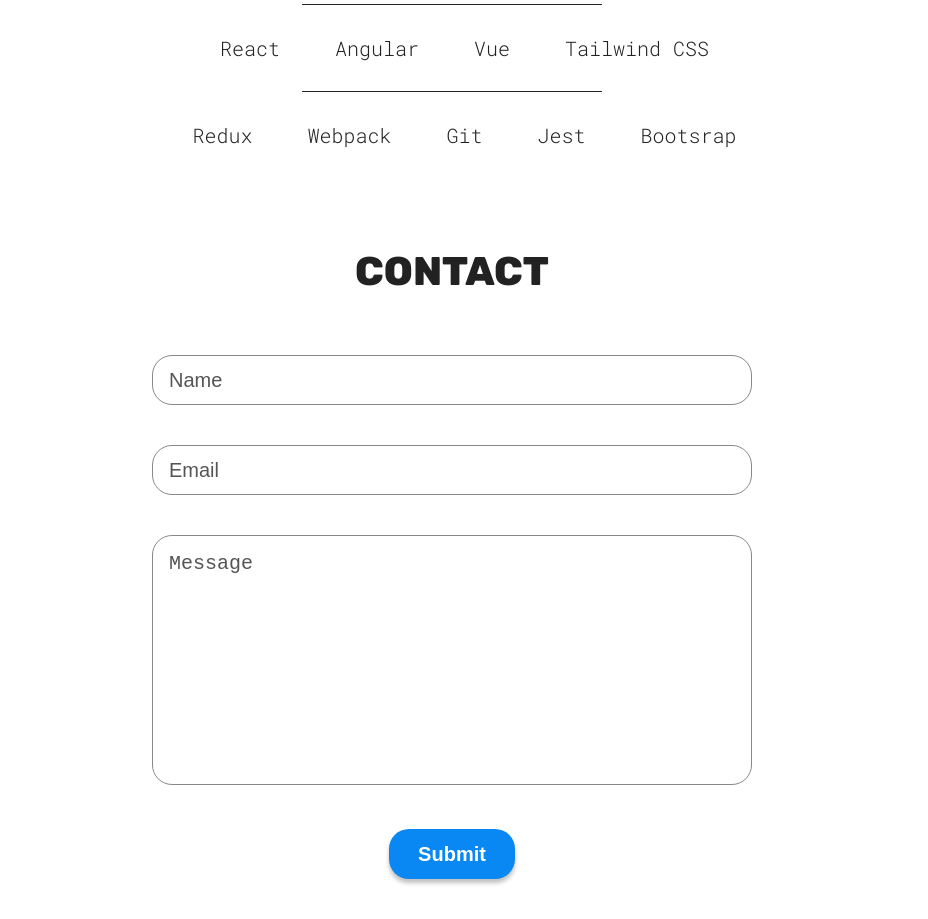
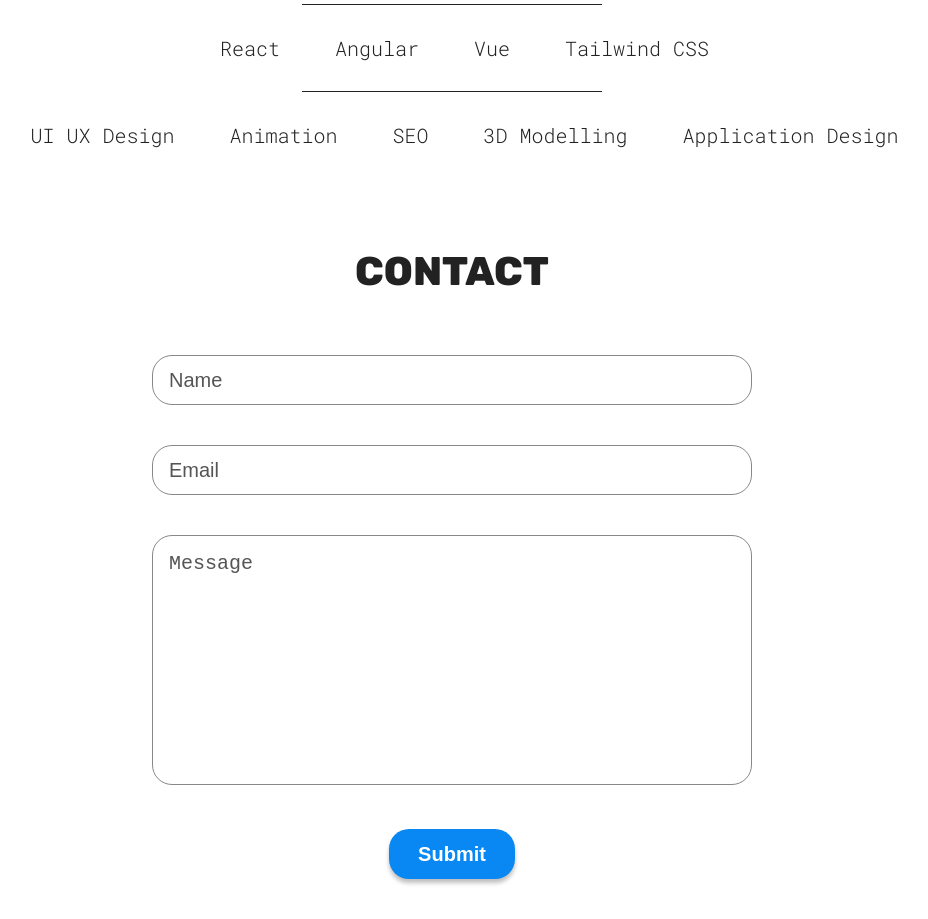
Before and after one commit to devbonnn/portfolio-bon, a React (Vite) app: page / in a window 1280 px wide. Shown: the part 1520-2439 px from the top of the page, without its empty margins (188-1116 px from the left). Built offline with nearby package versions, Linux system fonts and the light colour scheme.

Commit message:
9/3/2024 Update

```diff
--- a/src/sections/Skills/Skills.jsx
+++ b/src/sections/Skills/Skills.jsx
@@ -22,11 +22,11 @@ function Skills() {
         </div>
         <hr />
         <div className={styles.skillList}>
-            <SkillList src={checkMarkIcon} skill="Redux" />
-            <SkillList src={checkMarkIcon} skill="Webpack" />
-            <SkillList src={checkMarkIcon} skill="Git" />
-            <SkillList src={checkMarkIcon} skill="Jest" />
-            <SkillList src={checkMarkIcon} skill="Bootsrap" />
+            <SkillList src={checkMarkIcon} skill="UI UX Design" />
+            <SkillList src={checkMarkIcon} skill="Animation" />
+            <SkillList src={checkMarkIcon} skill="SEO" />
+            <SkillList src={checkMarkIcon} skill="3D Modelling" />
+            <SkillList src={checkMarkIcon} skill="Application Design" />
         </div>
     </section>
   );
```
Also changed, not shown: 1 other file (tests, documents, lock files or other folders).
